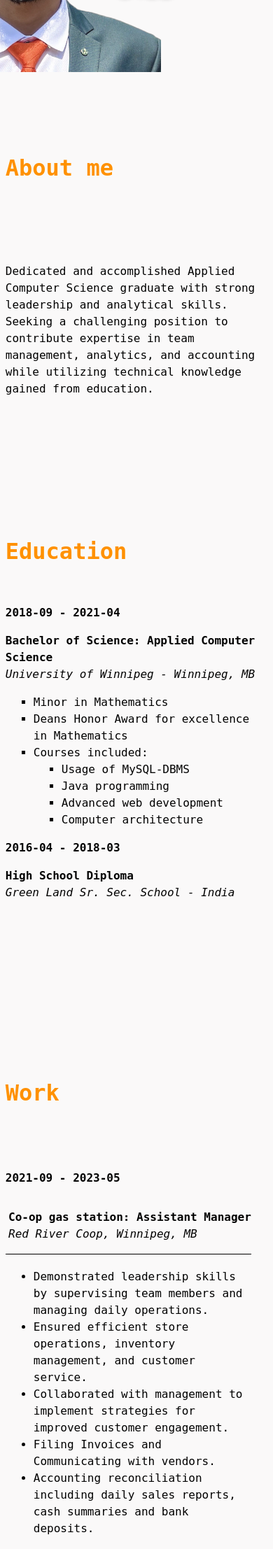
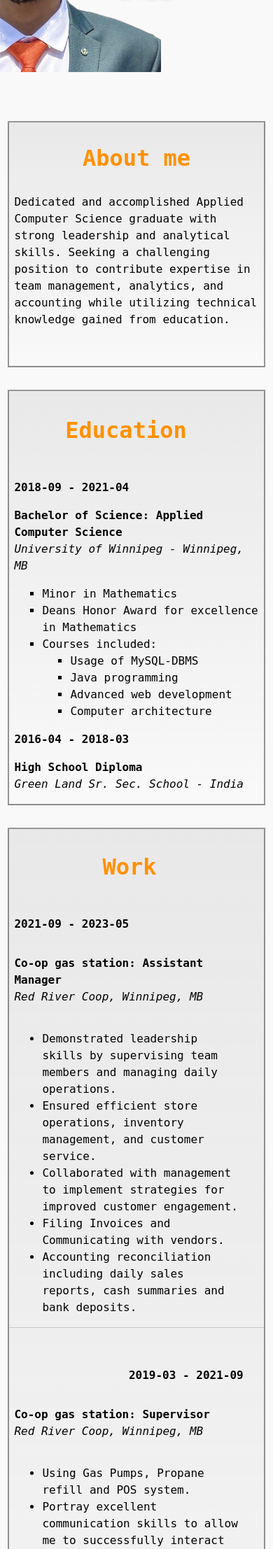
Before and after one commit to dhanigill/dhanigill.github.io, a PHP site: page / in a window 390 px wide. Shown: the part 448-2662 px from the top of the page at 70% size. Run offline with PHP 8.4, Linux system fonts and the light colour scheme.

Commit message:
Add files via upload

```diff
--- a/css/bio.css
+++ b/css/bio.css
@@ -33,8 +33,25 @@
   transition: opacity 1s;
 }
 @media screen and (max-width: 900px) {
+  .bio {
+    width: auto;
+    border: 2px solid rgba(0, 0, 0, 0.4);
+    margin: 2em 0.7em 0 0.7em;
+    background: linear-gradient(rgba(152, 152, 152, 0.17), rgba(0, 0, 0, 0));
+    max-height: 100%;
+    padding-bottom: 3em;
+}
 
-    .bio {
-      width: 96%;
+  .bio h1{
+    float: none;
+    text-align: center;
+    margin: 0;
+    padding: 0 2%;
+    padding-top: 1em;
+  }
+
+  .bio p{
+    padding: 0 2%;
+    padding-top: 1em;
   }
 }
--- a/css/education.css
+++ b/css/education.css
@@ -51,21 +51,29 @@
   transition: opacity 1s;
 }
 @media screen and (max-width: 900px) {
-
   .Education {
-      width: 100%;
-      margin-left: 0;
-      text-align: left;
-
+    width: auto;
+    display: flex;
+    flex-direction: column;
+    align-self: center;
+    border: 2px solid rgba(0, 0, 0, 0.4);
+    margin: 2em 0.7em 0 0.7em;
+    background: linear-gradient(rgba(152, 152, 152, 0.17), rgba(0, 0, 0, 0));
   }
 
   .EduPhoto {
     display: none;
   }
 
+  .Education h1 {
+    padding-top:1em;
+    margin: 0;
+    text-align: center;
+  }
+
   .edu {
     left: 0;
     padding: 0 2%;
-      float: left;
   }
+
 }
--- a/css/work.css
+++ b/css/work.css
@@ -131,13 +131,14 @@
 }
 
 @media screen and (max-width: 900px) {
-
   .Work {
-        width: 100%;
+    width: auto;
+    background: linear-gradient(rgba(152, 152, 152, 0.17), rgba(0, 0, 0, 0));
+    border: 2px solid rgba(0, 0, 0, 0.4);
+    margin: 2em 0.7em 0 0.7em;
   }
-    .Work h1{
-        text-align: left;
-        padding-left: 2%;
+  .Work h1 {
+    text-align: center;
     margin-left: 0;
   }
   .w1,
@@ -150,6 +151,13 @@
     margin-left: 2%;
   }
 
+  .w1 ul,
+  .w2 ul,
+  .w3 ul,
+  .w4 ul {
+    border-top: 0;
+  }
+
   .w1Photo,
   .w2Photo,
   .w3Photo,
@@ -157,7 +165,16 @@
     display: none;
   }
 
-    .d2 {
-        float: left;
+  .d2,.d4 {
+    float: right;
+  }
+
+  .work1, .work2, .work3{
+    border-bottom: 1px rgba(0, 0, 0, 0.17) solid;
+  }
+
+  .work1{
+    margin-top: 0;
+    padding-top: 0;
   }
 }
```
Also changed, not shown: css/extras.css (+29 -2 lines). Lines whose indentation alone changed are shown as unchanged.
